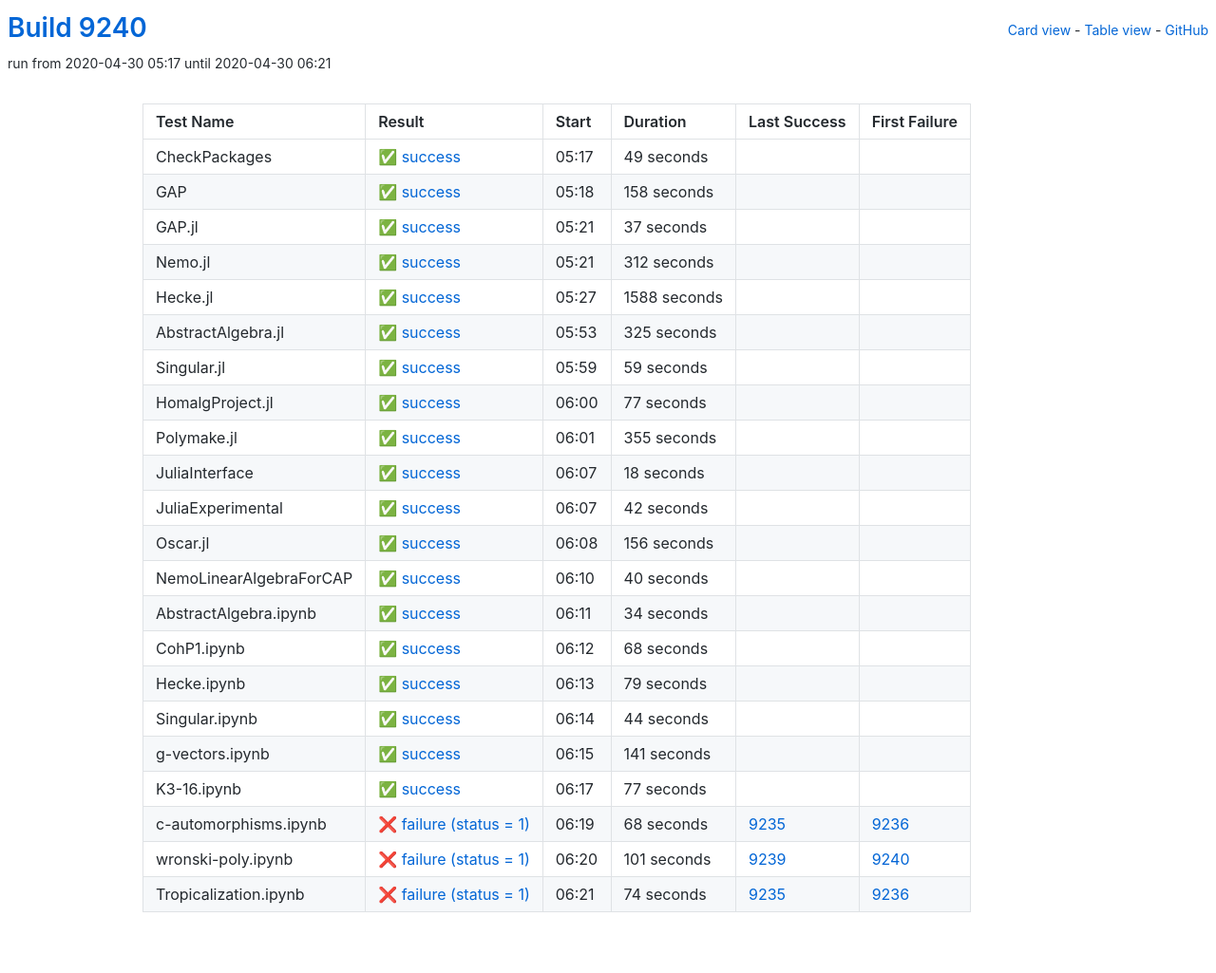
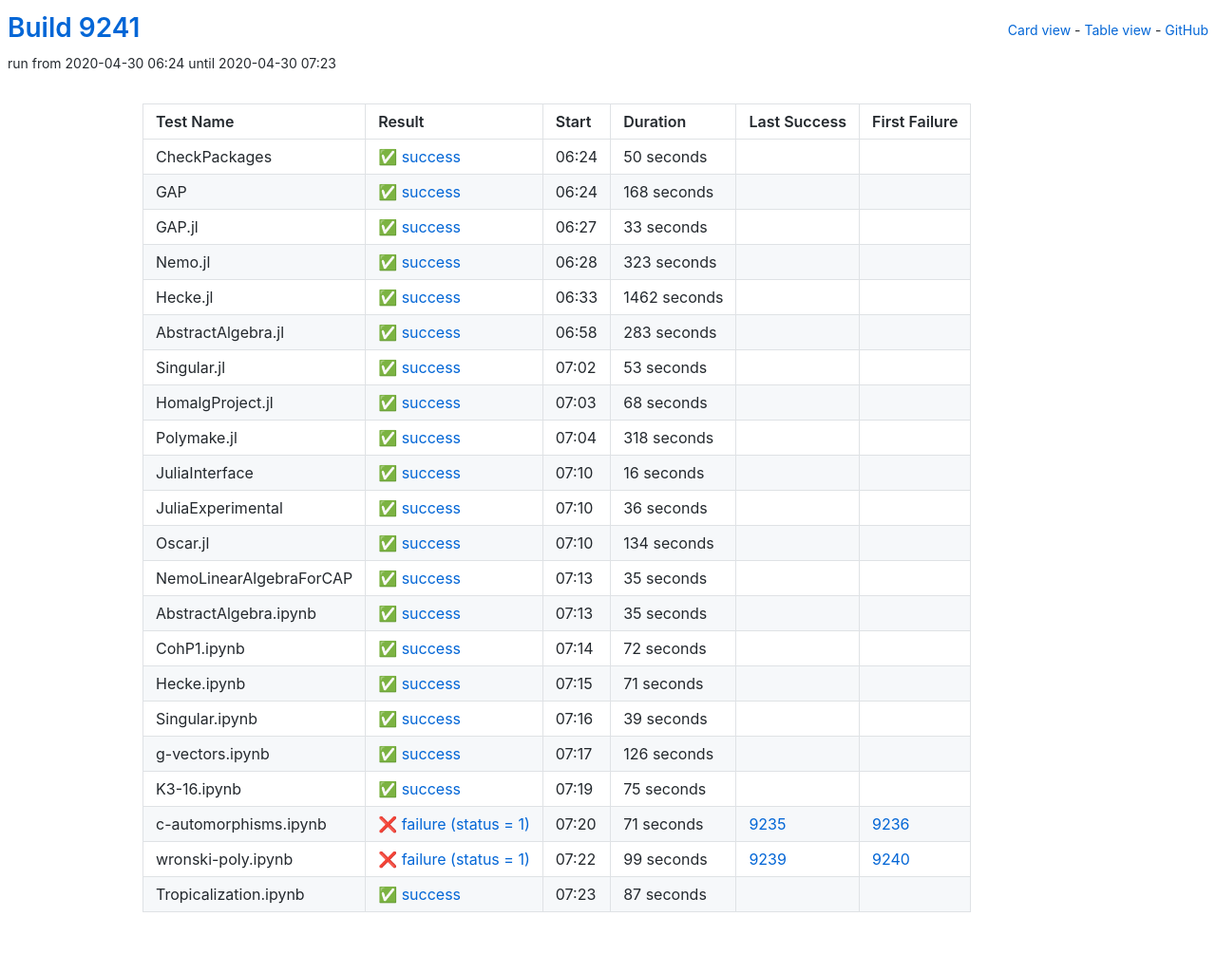
Before and after one commit to oscar-system/oscar-ci-status, a Jekyll site: the page built from table.html, in a window 1280 px wide. Shown: the whole page at 95% size. Built offline with Jekyll 4.4.1, drawn with Linux system fonts in a browser that asks for light colours.

Commit message:
Build 9241

```diff
--- a/_data/ci.yml
+++ b/_data/ci.yml
@@ -1,159 +1,82 @@
-build: 9240
-build_url: https://oscarci.mathematik.uni-kl.de/job/oscar/9240/
+build: 9241
+build_url: https://oscarci.mathematik.uni-kl.de/job/oscar/9241/
 job: oscar
 tests:
-- duration: 49
+- duration: 50
   exitcode: 0
   first_failure: false
   first_failure_url: null
   last_success: false
   last_success_url: null
-  log: https://oscarci.mathematik.uni-kl.de/job/oscar/9240/artifact/logs/build-9240/CheckPackages.log
+  log: https://oscarci.mathematik.uni-kl.de/job/oscar/9241/artifact/logs/build-9241/CheckPackages.log
   name: CheckPackages
-  start: 2020-04-30 05:17
+  start: 2020-04-30 06:24
   status: success
   success: true
-- duration: 158
+- duration: 168
   exitcode: 0
   first_failure: false
   first_failure_url: null
   last_success: false
   last_success_url: null
-  log: https://oscarci.mathematik.uni-kl.de/job/oscar/9240/artifact/logs/build-9240/GAP.log
+  log: https://oscarci.mathematik.uni-kl.de/job/oscar/9241/artifact/logs/build-9241/GAP.log
   name: GAP
-  start: 2020-04-30 05:18
+  start: 2020-04-30 06:24
   status: success
   success: true
-- duration: 37
+- duration: 33
   exitcode: 0
   first_failure: false
   first_failure_url: null
   last_success: false
   last_success_url: null
-  log: https://oscarci.mathematik.uni-kl.de/job/oscar/9240/artifact/logs/build-9240/GAP.jl.log
+  log: https://oscarci.mathematik.uni-kl.de/job/oscar/9241/artifact/logs/build-9241/GAP.jl.log
   name: GAP.jl
-  start: 2020-04-30 05:21
+  start: 2020-04-30 06:27
   status: success
   success: true
-- duration: 312
+- duration: 323
   exitcode: 0
   first_failure: false
   first_failure_url: null
   last_success: false
   last_success_url: null
-  log: https://oscarci.mathematik.uni-kl.de/job/oscar/9240/artifact/logs/build-9240/Nemo.jl.log
+  log: https://oscarci.mathematik.uni-kl.de/job/oscar/9241/artifact/logs/build-9241/Nemo.jl.log
   name: Nemo.jl
-  start: 2020-04-30 05:21
+  start: 2020-04-30 06:28
   status: success
   success: true
-- duration: 1588
+- duration: 1462
   exitcode: 0
   first_failure: false
   first_failure_url: null
   last_success: false
   last_success_url: null
-  log: https://oscarci.mathematik.uni-kl.de/job/oscar/9240/artifact/logs/build-9240/Hecke.jl.log
+  log: https://oscarci.mathematik.uni-kl.de/job/oscar/9241/artifact/logs/build-9241/Hecke.jl.log
   name: Hecke.jl
-  start: 2020-04-30 05:27
+  start: 2020-04-30 06:33
   status: success
   success: true
-- duration: 325
+- duration: 283
   exitcode: 0
   first_failure: false
   first_failure_url: null
   last_success: false
   last_success_url: null
-  log: https://oscarci.mathematik.uni-kl.de/job/oscar/9240/artifact/logs/build-9240/AbstractAlgebra.jl.log
+  log: https://oscarci.mathematik.uni-kl.de/job/oscar/9241/artifact/logs/build-9241/AbstractAlgebra.jl.log
   name: AbstractAlgebra.jl
-  start: 2020-04-30 05:53
+  start: 2020-04-30 06:58
   status: success
   success: true
-- duration: 59
+- duration: 53
   exitcode: 0
   first_failure: false
   first_failure_url: null
   last_success: false
   last_success_url: null
-  log: https://oscarci.mathematik.uni-kl.de/job/oscar/9240/artifact/logs/build-9240/Singular.jl.log
+  log: https://oscarci.mathematik.uni-kl.de/job/oscar/9241/artifact/logs/build-9241/Singular.jl.log
   name: Singular.jl
-  start: 2020-04-30 05:59
-  status: success
-  success: true
-- duration: 77
-  exitcode: 0
-  first_failure: false
-  first_failure_url: null
-  last_success: false
-  last_success_url: null
-  log: https://oscarci.mathematik.uni-kl.de/job/oscar/9240/artifact/logs/build-9240/HomalgProject.jl.log
-  name: HomalgProject.jl
-  start: 2020-04-30 06:00
-  status: success
-  success: true
-- duration: 355
-  exitcode: 0
-  first_failure: false
-  first_failure_url: null
-  last_success: false
-  last_success_url: null
-  log: https://oscarci.mathematik.uni-kl.de/job/oscar/9240/artifact/logs/build-9240/Polymake.jl.log
-  name: Polymake.jl
-  start: 2020-04-30 06:01
-  status: success
-  success: true
-- duration: 18
-  exitcode: 0
-  first_failure: false
-  first_failure_url: null
-  last_success: false
-  last_success_url: null
-  log: https://oscarci.mathematik.uni-kl.de/job/oscar/9240/artifact/logs/build-9240/JuliaInterface.log
-  name: JuliaInterface
-  start: 2020-04-30 06:07
-  status: success
-  success: true
-- duration: 42
-  exitcode: 0
-  first_failure: false
-  first_failure_url: null
-  last_success: false
-  last_success_url: null
-  log: https://oscarci.mathematik.uni-kl.de/job/oscar/9240/artifact/logs/build-9240/JuliaExperimental.log
-  name: JuliaExperimental
-  start: 2020-04-30 06:07
-  status: success
-  success: true
-- duration: 156
-  exitcode: 0
-  first_failure: false
-  first_failure_url: null
-  last_success: false
-  last_success_url: null
-  log: https://oscarci.mathematik.uni-kl.de/job/oscar/9240/artifact/logs/build-9240/Oscar.jl.log
-  name: Oscar.jl
-  start: 2020-04-30 06:08
-  status: success
-  success: true
-- duration: 40
-  exitcode: 0
-  first_failure: false
-  first_failure_url: null
-  last_success: false
-  last_success_url: null
-  log: https://oscarci.mathematik.uni-kl.de/job/oscar/9240/artifact/logs/build-9240/NemoLinearAlgebraForCAP.log
-  name: NemoLinearAlgebraForCAP
-  start: 2020-04-30 06:10
-  status: success
-  success: true
-- duration: 34
-  exitcode: 0
-  first_failure: false
-  first_failure_url: null
-  last_success: false
-  last_success_url: null
-  log: https://oscarci.mathematik.uni-kl.de/job/oscar/9240/artifact/logs/build-9240/AbstractAlgebra.ipynb.log
-  name: AbstractAlgebra.ipynb
-  start: 2020-04-30 06:11
+  start: 2020-04-30 07:02
   status: success
   success: true
 - duration: 68
@@ -162,85 +85,162 @@
   first_failure_url: null
   last_success: false
   last_success_url: null
-  log: https://oscarci.mathematik.uni-kl.de/job/oscar/9240/artifact/logs/build-9240/CohP1.ipynb.log
-  name: CohP1.ipynb
-  start: 2020-04-30 06:12
+  log: https://oscarci.mathematik.uni-kl.de/job/oscar/9241/artifact/logs/build-9241/HomalgProject.jl.log
+  name: HomalgProject.jl
+  start: 2020-04-30 07:03
   status: success
   success: true
-- duration: 79
+- duration: 318
   exitcode: 0
   first_failure: false
   first_failure_url: null
   last_success: false
   last_success_url: null
-  log: https://oscarci.mathematik.uni-kl.de/job/oscar/9240/artifact/logs/build-9240/Hecke.ipynb.log
-  name: Hecke.ipynb
-  start: 2020-04-30 06:13
+  log: https://oscarci.mathematik.uni-kl.de/job/oscar/9241/artifact/logs/build-9241/Polymake.jl.log
+  name: Polymake.jl
+  start: 2020-04-30 07:04
   status: success
   success: true
-- duration: 44
+- duration: 16
   exitcode: 0
   first_failure: false
   first_failure_url: null
   last_success: false
   last_success_url: null
-  log: https://oscarci.mathematik.uni-kl.de/job/oscar/9240/artifact/logs/build-9240/Singular.ipynb.log
-  name: Singular.ipynb
-  start: 2020-04-30 06:14
+  log: https://oscarci.mathematik.uni-kl.de/job/oscar/9241/artifact/logs/build-9241/JuliaInterface.log
+  name: JuliaInterface
+  start: 2020-04-30 07:10
   status: success
   success: true
-- duration: 141
+- duration: 36
   exitcode: 0
   first_failure: false
   first_failure_url: null
   last_success: false
   last_success_url: null
-  log: https://oscarci.mathematik.uni-kl.de/job/oscar/9240/artifact/logs/build-9240/g-vectors.ipynb.log
-  name: g-vectors.ipynb
-  start: 2020-04-30 06:15
+  log: https://oscarci.mathematik.uni-kl.de/job/oscar/9241/artifact/logs/build-9241/JuliaExperimental.log
+  name: JuliaExperimental
+  start: 2020-04-30 07:10
   status: success
   success: true
-- duration: 77
+- duration: 134
   exitcode: 0
   first_failure: false
   first_failure_url: null
   last_success: false
   last_success_url: null
-  log: https://oscarci.mathematik.uni-kl.de/job/oscar/9240/artifact/logs/build-9240/K3-16.ipynb.log
-  name: K3-16.ipynb
-  start: 2020-04-30 06:17
+  log: https://oscarci.mathematik.uni-kl.de/job/oscar/9241/artifact/logs/build-9241/Oscar.jl.log
+  name: Oscar.jl
+  start: 2020-04-30 07:10
   status: success
   success: true
-- duration: 68
+- duration: 35
+  exitcode: 0
+  first_failure: false
+  first_failure_url: null
+  last_success: false
+  last_success_url: null
+  log: https://oscarci.mathematik.uni-kl.de/job/oscar/9241/artifact/logs/build-9241/NemoLinearAlgebraForCAP.log
+  name: NemoLinearAlgebraForCAP
+  start: 2020-04-30 07:13
+  status: success
+  success: true
+- duration: 35
+  exitcode: 0
+  first_failure: false
+  first_failure_url: null
+  last_success: false
+  last_success_url: null
+  log: https://oscarci.mathematik.uni-kl.de/job/oscar/9241/artifact/logs/build-9241/AbstractAlgebra.ipynb.log
+  name: AbstractAlgebra.ipynb
+  start: 2020-04-30 07:13
+  status: success
+  success: true
+- duration: 72
+  exitcode: 0
+  first_failure: false
+  first_failure_url: null
+  last_success: false
+  last_success_url: null
+  log: https://oscarci.mathematik.uni-kl.de/job/oscar/9241/artifact/logs/build-9241/CohP1.ipynb.log
+  name: CohP1.ipynb
+  start: 2020-04-30 07:14
+  status: success
+  success: true
+- duration: 71
+  exitcode: 0
+  first_failure: false
+  first_failure_url: null
+  last_success: false
+  last_success_url: null
+  log: https://oscarci.mathematik.uni-kl.de/job/oscar/9241/artifact/logs/build-9241/Hecke.ipynb.log
+  name: Hecke.ipynb
+  start: 2020-04-30 07:15
+  status: success
+  success: true
+- duration: 39
+  exitcode: 0
+  first_failure: false
+  first_failure_url: null
+  last_success: false
+  last_success_url: null
+  log: https://oscarci.mathematik.uni-kl.de/job/oscar/9241/artifact/logs/build-9241/Singular.ipynb.log
+  name: Singular.ipynb
+  start: 2020-04-30 07:16
+  status: success
+  success: true
+- duration: 126
+  exitcode: 0
+  first_failure: false
+  first_failure_url: null
+  last_success: false
+  last_success_url: null
+  log: https://oscarci.mathematik.uni-kl.de/job/oscar/9241/artifact/logs/build-9241/g-vectors.ipynb.log
+  name: g-vectors.ipynb
+  start: 2020-04-30 07:17
+  status: success
+  success: true
+- duration: 75
+  exitcode: 0
+  first_failure: false
+  first_failure_url: null
+  last_success: false
+  last_success_url: null
+  log: https://oscarci.mathematik.uni-kl.de/job/oscar/9241/artifact/logs/build-9241/K3-16.ipynb.log
+  name: K3-16.ipynb
+  start: 2020-04-30 07:19
+  status: success
+  success: true
+- duration: 71
   exitcode: 1
   first_failure: 9236
   first_failure_url: https://oscarci.mathematik.uni-kl.de/job/oscar/9236/
   last_success: 9235
   last_success_url: https://oscarci.mathematik.uni-kl.de/job/oscar/9235/
-  log: https://oscarci.mathematik.uni-kl.de/job/oscar/9240/artifact/logs/build-9240/c-automorphisms.ipynb.log
+  log: https://oscarci.mathematik.uni-kl.de/job/oscar/9241/artifact/logs/build-9241/c-automorphisms.ipynb.log
   name: c-automorphisms.ipynb
-  start: 2020-04-30 06:19
+  start: 2020-04-30 07:20
   status: failure
   success: false
-- duration: 101
+- duration: 99
   exitcode: 1
   first_failure: 9240
   first_failure_url: https://oscarci.mathematik.uni-kl.de/job/oscar/9240/
   last_success: 9239
   last_success_url: https://oscarci.mathematik.uni-kl.de/job/oscar/9239/
-  log: https://oscarci.mathematik.uni-kl.de/job/oscar/9240/artifact/logs/build-9240/wronski-poly.ipynb.log
+  log: https://oscarci.mathematik.uni-kl.de/job/oscar/9241/artifact/logs/build-9241/wronski-poly.ipynb.log
   name: wronski-poly.ipynb
-  start: 2020-04-30 06:20
+  start: 2020-04-30 07:22
   status: failure
   success: false
-- duration: 74
-  exitcode: 1
-  first_failure: 9236
-  first_failure_url: https://oscarci.mathematik.uni-kl.de/job/oscar/9236/
-  last_success: 9235
-  last_success_url: https://oscarci.mathematik.uni-kl.de/job/oscar/9235/
-  log: https://oscarci.mathematik.uni-kl.de/job/oscar/9240/artifact/logs/build-9240/Tropicalization.ipynb.log
+- duration: 87
+  exitcode: 0
+  first_failure: false
+  first_failure_url: null
+  last_success: false
+  last_success_url: null
+  log: https://oscarci.mathematik.uni-kl.de/job/oscar/9241/artifact/logs/build-9241/Tropicalization.ipynb.log
   name: Tropicalization.ipynb
-  start: 2020-04-30 06:21
-  status: failure
-  success: false
+  start: 2020-04-30 07:23
+  status: success
+  success: true
```
Also changed, not shown: README.md.
